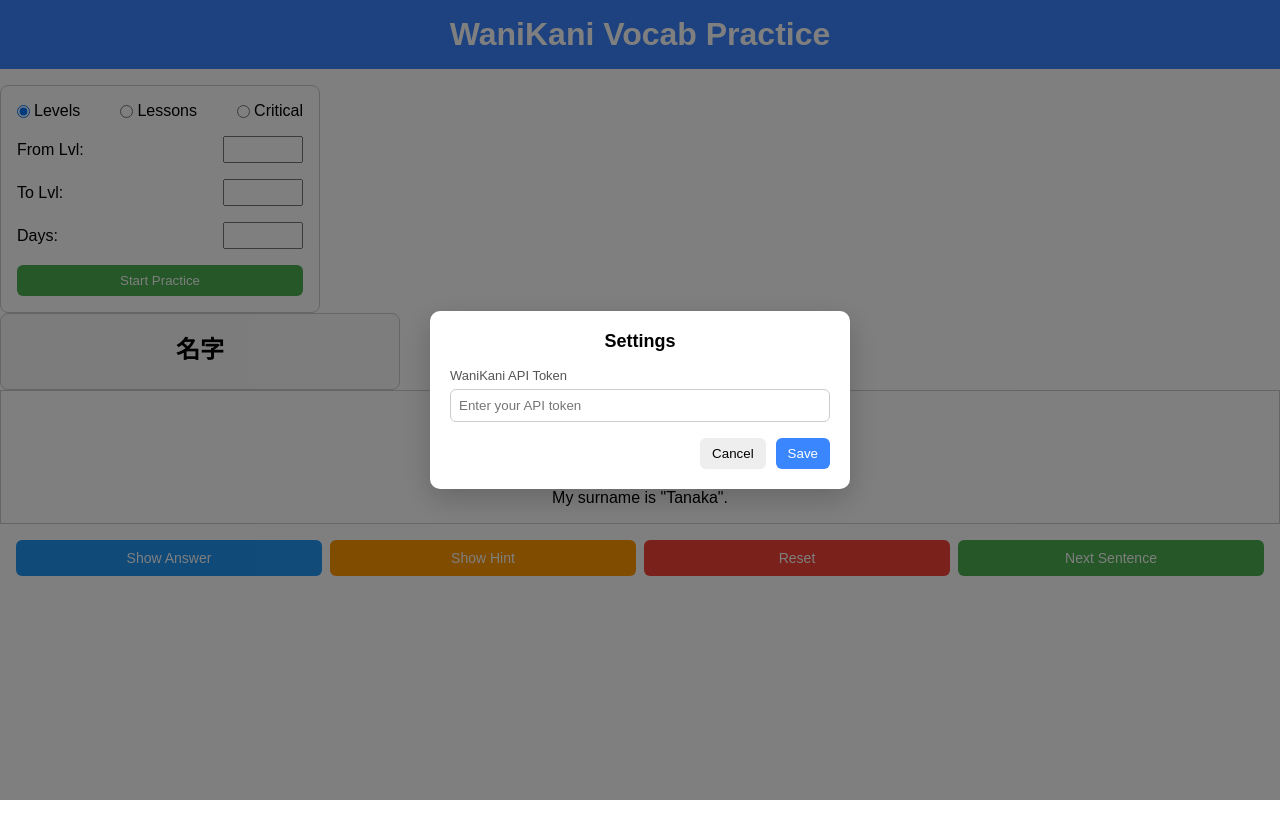
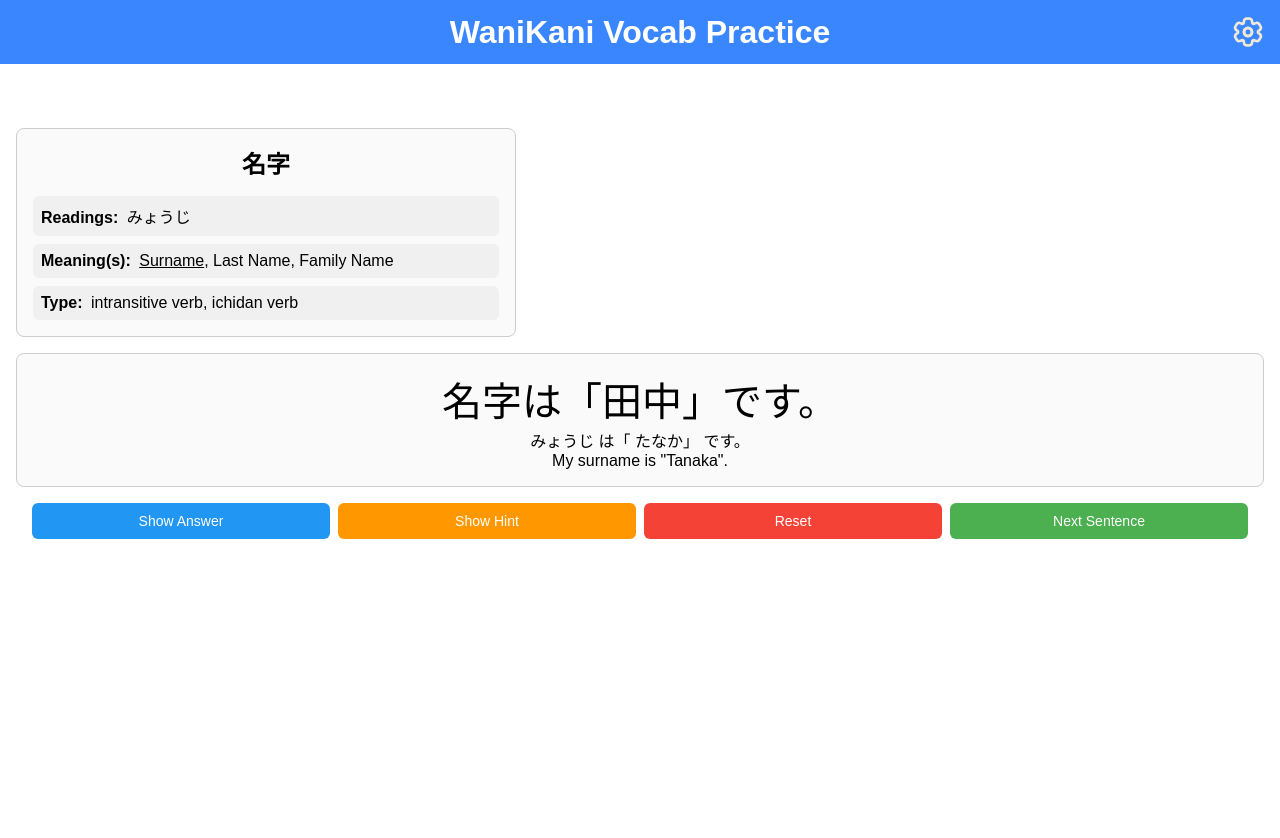
Before and after one commit to anthonyr1616/WaniKaniPractice, a website: page index.html in a window 1280 px wide. Before the commit the page ends 800 px from the top, so only its background shows below. Drawn offline with Linux system fonts and the light colour scheme.

Commit message:
More style updates

```diff
--- a/index.html
+++ b/index.html
@@ -4,8 +4,7 @@
 <head>
     <meta charset="UTF-8">
     <meta name="viewport" content="width=device-width, initial-scale=1.0">
-    <script src="api.js"></script>
-    <script src="script.js"></script>
+    <script type="module"  src="script.js" defer></script>
     <link rel="stylesheet" href="styles.css">
 
     <title>WaniKani Vocab Practice</title>
@@ -14,17 +13,75 @@
 <body>
     <header class="header">
         <h1>WaniKani Vocab Practice</h1>
+        <img src="resources/settings.svg" alt="Settings" class="clickable-icon" id="settings-btn">
     </header>
-    <div id="startArea">
+
+    <div class="main">
+        <div id="hintArea">
+            <h2 id="characters">名字</h2>
+            <div id="readings" class="hint-item ">
+                <span class="label">Readings:</span> みょうじ
+            </div>
+            <div id="meanings" class="hint-item ">
+                <span class="label">Meaning(s):</span>
+                <span class="mainMeaning">Surname</span>,
+                <span class="altMeanings">Last Name, Family Name</span>
+            </div>
+            <div id="wordTypes" class="hint-item ">
+                <span class="label">Type:</span> intransitive verb, ichidan verb
+            </div>
+        </div>
+        <div class="vocab-area">
+            <div class="sentence-jp">名字は「田中」です。</div>
+            <div class="answer">
+                <div class="sentence-kana">みょうじ は「 たなか」 です。</div>
+                <div class="sentence-en">My surname is "Tanaka".</div>
+            </div>
+        </div>
+        <div id="buttons">
+            <button id="showAnswer">Show Answer</button>
+            <button id="hintBtn">Show Hint</button>
+            <button id="reset">Reset</button>
+            <button id="nextSentence">Next Sentence</button>
+        </div>
+    </div>
+
+    <div id="settings-modal" class="modal-overlay hidden">
+        <div class="modal">
+            <h3>Settings</h3>
+
+            <div class="setting-item">
+                <label for="api-token">WaniKani API Token</label>
+                <input type="text" id="api-token" maxlength="50" placeholder="Enter your API token">
+            </div>
+
+            <div class="setting-item">
+                <label for="sentenceFont">Sentence Font</label>
+                <select id="sentenceFont">
+                    <option value="random">Random</option>
+                    <option value="sans-serif">Sans-serif</option>
+                    <option value="serif">Serif</option>
+                    <option value="monospace">Monospace</option>
+                </select>
+            </div>
+
+            <div class="modal-actions">
+                <button class="cancel-btn">Cancel</button>
+                <button class="save-btn">Save</button>
+            </div>
+        </div>
+    </div>
+
+
+    <div id="start-modal" class="modal-overlay hidden">
+        <div class="modal">
             <div class="radio-group">
                 <label>
                     <input type="radio" name="status" value="levels" checked> Levels
                 </label>
-
                 <label>
                     <input type="radio" name="status" value="lessons"> Lessons
                 </label>
-
                 <label>
                     <input type="radio" name="status" value="critical"> Critical
                 </label>
@@ -50,53 +107,6 @@
 
             <button id="startBtn">Start Practice</button>
         </div>
-    <div id="hintArea">
-        <h2 id="characters">名字</h2>
-
-        <div id="readings" class="hint-item hidden">
-            <span class="label">Readings:</span> みょうじ
-        </div>
-
-        <div id="meanings" class="hint-item hidden">
-            <span class="label">Meaning(s):</span>
-            <span class="mainMeaning">Surname</span>,
-            <span class="altMeanings">Last Name, Family Name</span>
-        </div>
-
-        <div id="wordTypes" class="hint-item hidden">
-            <span class="label">Type:</span> intransitive verb, ichidan verb
-        </div>
-    </div>
-
-    <div class="vocab-area">
-        <div class="sentence-jp">名字は「田中」です。</div>
-        <div class="answer">
-            <div class="sentence-kana">みょうじ は「 たなか」 です。</div>
-            <div class="sentence-en">My surname is "Tanaka".</div>
-        </div>
-    </div>
-
-    <div id="buttons">
-        <button id="showAnswer">Show Answer</button>
-        <button id="hintBtn">Show Hint</button>
-        <button id="reset">Reset</button>
-        <button id="nextSentence">Next Sentence</button>
-    </div>
-
-    <div class="modal-overlay">
-        <div class="modal">
-            <h3>Settings</h3>
-
-            <div class="setting-item">
-                <label for="apiToken">WaniKani API Token</label>
-                <input type="text" id="apiToken" placeholder="Enter your API token">
-            </div>
-
-            <div class="modal-actions">
-                <button class="cancel-btn">Cancel</button>
-                <button class="save-btn">Save</button>
-            </div>
-        </div>
     </div>
 </body>
 
--- a/styles.css
+++ b/styles.css
@@ -5,13 +5,47 @@
   font-family: Arial, Helvetica, sans-serif;
 }
 
+.main {
+  display: flex;
+  flex-direction: column;
+  min-height: 100vh;
+  gap: 1rem;
+  padding: 1rem;
+}
+
 .header {
+  /* position: relative; */
+  display: flex;
+  align-items: center;
   background-color: #3a86ff;
   color: white;
   font-weight: bold;
-  text-align: center;
   padding: 1em;
-  margin-bottom: 1em;
+  margin-bottom: 3rem;
+}
+
+
+.header h1 {
+  position: absolute;
+  left: 50%;
+  transform: translateX(-50%);
+  margin: 0;
+}
+
+.clickable-icon {
+  filter: invert();
+  transition: transform 0.2s ease;
+}
+
+.clickable-icon:hover {
+  transform: scale(1.1);
+}
+
+.header #settings-btn {
+  margin-left: auto;
+  height: 2rem;
+  width: auto;
+  cursor: pointer;
 }
 
 #startArea {
@@ -22,7 +56,6 @@
   padding: 16px;
   border: 1px solid #ccc;
   border-radius: 8px;
-  font-family: sans-serif;
 }
 
 .radio-group {
@@ -79,10 +112,11 @@
 .vocab-area {
   display: flex;
   flex-direction: column;
-  padding: 16px;
+  padding: 1rem;
   text-align: center;
-  padding: 16px;
   border: 1px solid #ccc;
+  border-radius: 8px;
+  background: #fafafa;
 }
 
 .sentence-jp {
@@ -94,7 +128,6 @@
   flex-wrap: wrap;
   gap: 0.5em;
   justify-content: center;
-  margin-top: 1em;
   padding: 0 1em;
 }
 
@@ -148,12 +181,11 @@
   display: flex;
   flex-direction: column;
   gap: 8px;
-  max-width: 400px;
+  max-width: 500px;
   padding: 16px;
   border: 1px solid #ccc;
   border-radius: 8px;
   background: #fafafa;
-  font-family: sans-serif;
 }
 
 #characters {
@@ -173,8 +205,8 @@
   margin-right: 4px;
 }
 
-.hidden {
-  display: none !important;
+.modal-overlay.hidden {
+  display: none;
 }
 
 .modal-overlay {
@@ -261,3 +293,7 @@
 .cancel-btn {
   background: #eee;
 }
+
+.mainMeaning {
+ text-decoration: underline;
+}
```
Also changed, not shown: resources/settings.svg (added). Lines whose indentation alone changed are shown as unchanged.
